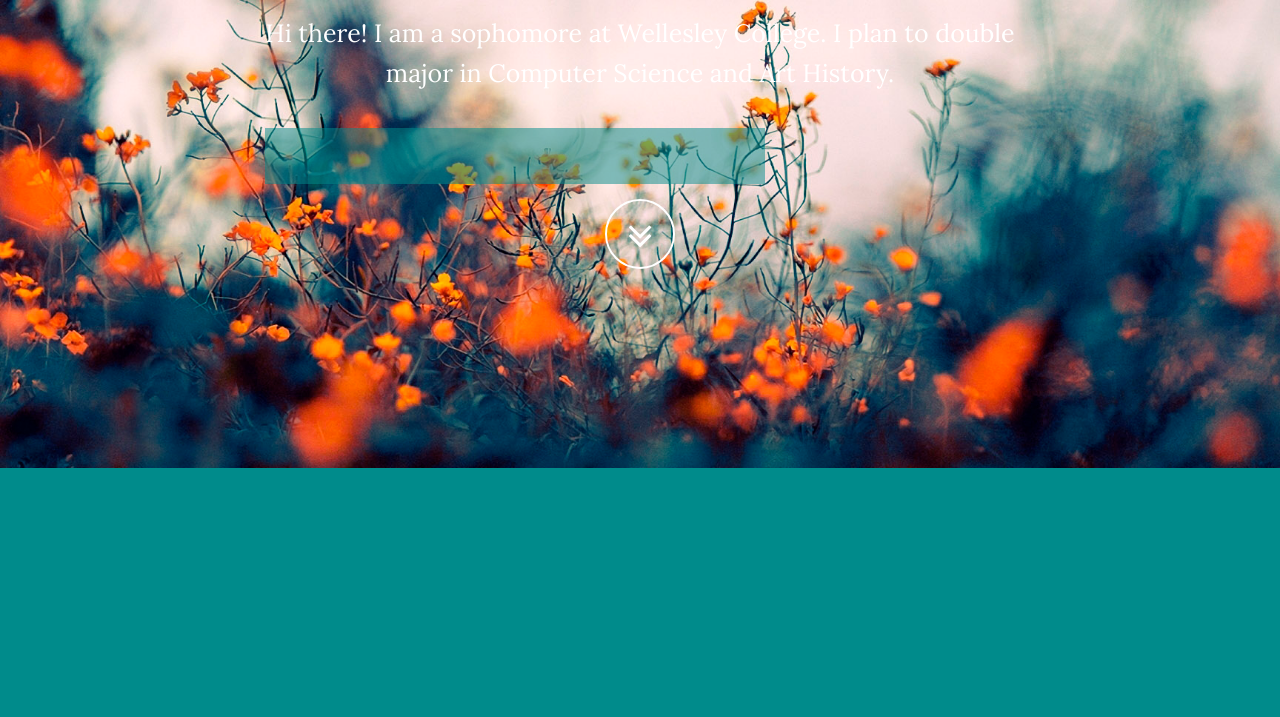
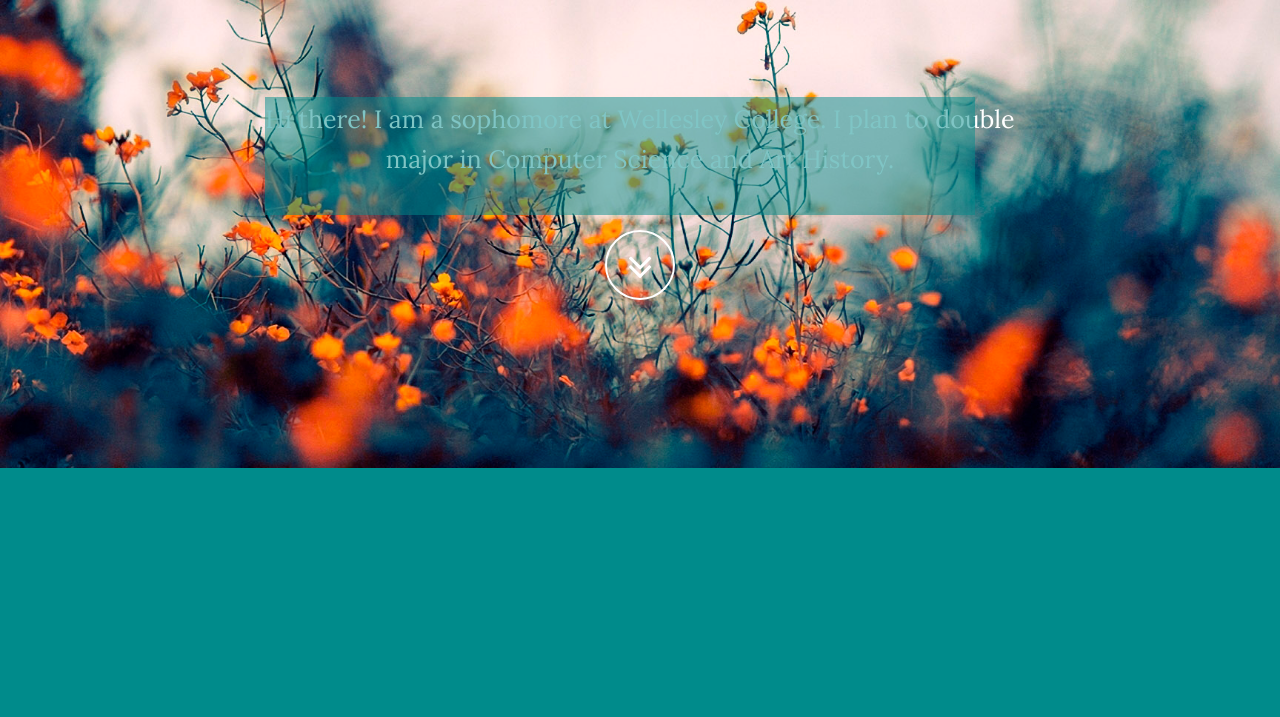
Before and after one commit to sliu4/sliu4.github.io, a plain HTML site: page index.html in a window 1280 px wide. Shown: the part 332-1049 px from the top of the page. Drawn offline with Linux system fonts and the light colour scheme.

Commit message:
more attempts
changing positions of pic and text, fixing the transparent box

```diff
--- a/css/grayscale.css
+++ b/css/grayscale.css
@@ -364,15 +364,22 @@ body {
 
 #picture {
     float: left;
+    position: relative;
 }
 
 #next2pic {
     float:right;
+    position: relative;
+}
+
+#ontop {
+    position: relative;
+    top: 4.7em;
 }
 
 #transparentbox {
     opacity: 0.5;
     background: #008b8b;
-    height: 4em;
-    width: 500px;
+    height: 118px;
+    width: 710px;
 }
--- a/index.html
+++ b/index.html
@@ -75,7 +75,7 @@
                 <div class="row">
                     <div class="col-md-8 col-md-offset-2">
                         <h1 class="brand-heading">Sheree</h1>
-                        <p class="intro-text">Hi there! I am a sophomore at Wellesley College. I plan to double major in Computer Science and Art History.<br></p>
+                        <p class="intro-text" id="ontop">Hi there! I am a sophomore at Wellesley College. I plan to double major in Computer Science and Art History.<br></p>
                         <div id="transparentbox"></div>
                         <a href="#about" class="btn btn-circle page-scroll">
                             <i class="fa fa-angle-double-down animated"></i>
```
